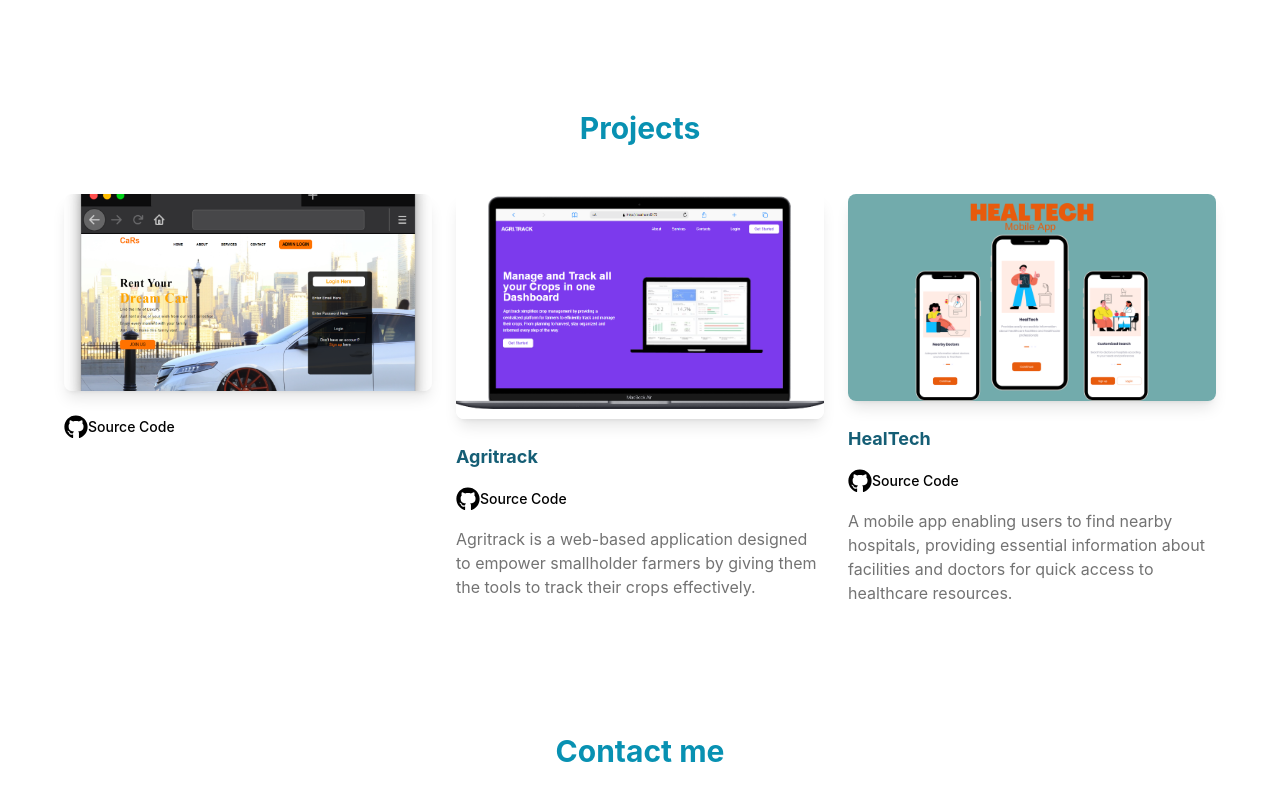
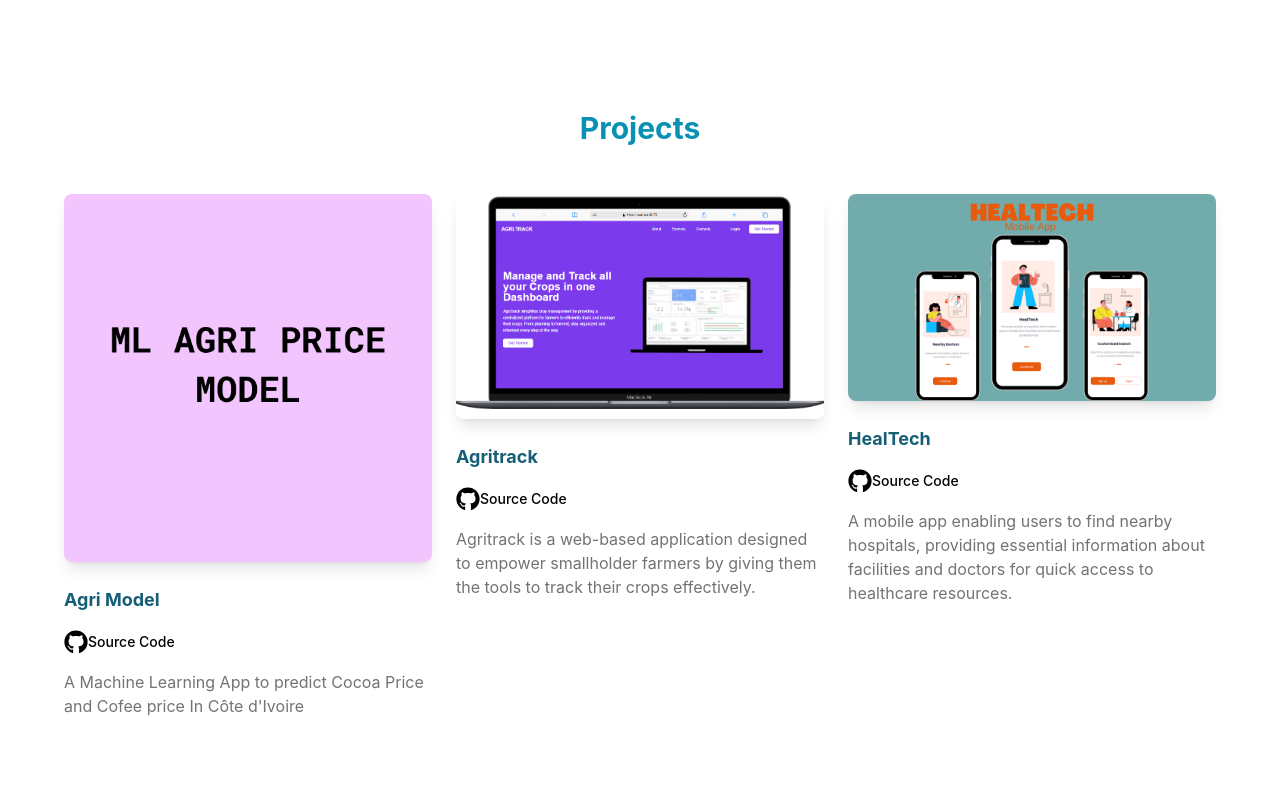
Before and after one commit to DvxdS/David_Soro_portfolio, a React (Create React App) app: page / in a window 1280 px wide. Shown: the part 1990-2790 px from the top of the page. Built offline with nearby package versions, Linux system fonts and the light colour scheme.

Commit message:
Project changed

```diff
--- a/src/components/projects.jsx
+++ b/src/components/projects.jsx
@@ -1,5 +1,5 @@
 import React from 'react'
-import Tracker from '../assets/car.png';
+import Tracker from '../assets/ML_MODEL.png';
 import Car from '../assets/Agritrack_landing.png';
 import Heal from '../assets/healtech.png';
 import { FaGithub } from 'react-icons/fa';
@@ -22,7 +22,7 @@ const projects = () => {
               class="mask absolute top-0 right-0 bottom-0 left-0 h-full w-full overflow-hidden bg-fixed opacity-0 transition duration-300 ease-in-out hover:opacity-100 bg-[hsla(0,0%,98.4%,0.2)]"></div>
           </a>
         </div>
-        <h5 class="mb-4 text-lg font-bold text-cyan-800"></h5>
+        <h5 class="mb-4 text-lg font-bold text-cyan-800">Agri Model</h5>
         <div class="mb-4 flex items-center justify-center text-sm font-medium text-danger dark:text-danger-500 lg:justify-start">
         <div class="shrink-0">
                 <div class="">
@@ -35,7 +35,7 @@ const projects = () => {
           <a href="">Source Code</a>
         </div>
         <p class="text-neutral-500 dark:text-neutral-300">
-
+          A Machine Learning App to predict Cocoa Price and Cofee price In Côte d'Ivoire
         </p>
       </div>
 
```
Also changed, not shown: src/assets/ML MODEL.png (added), src/assets/ML_MODEL.png (added).
